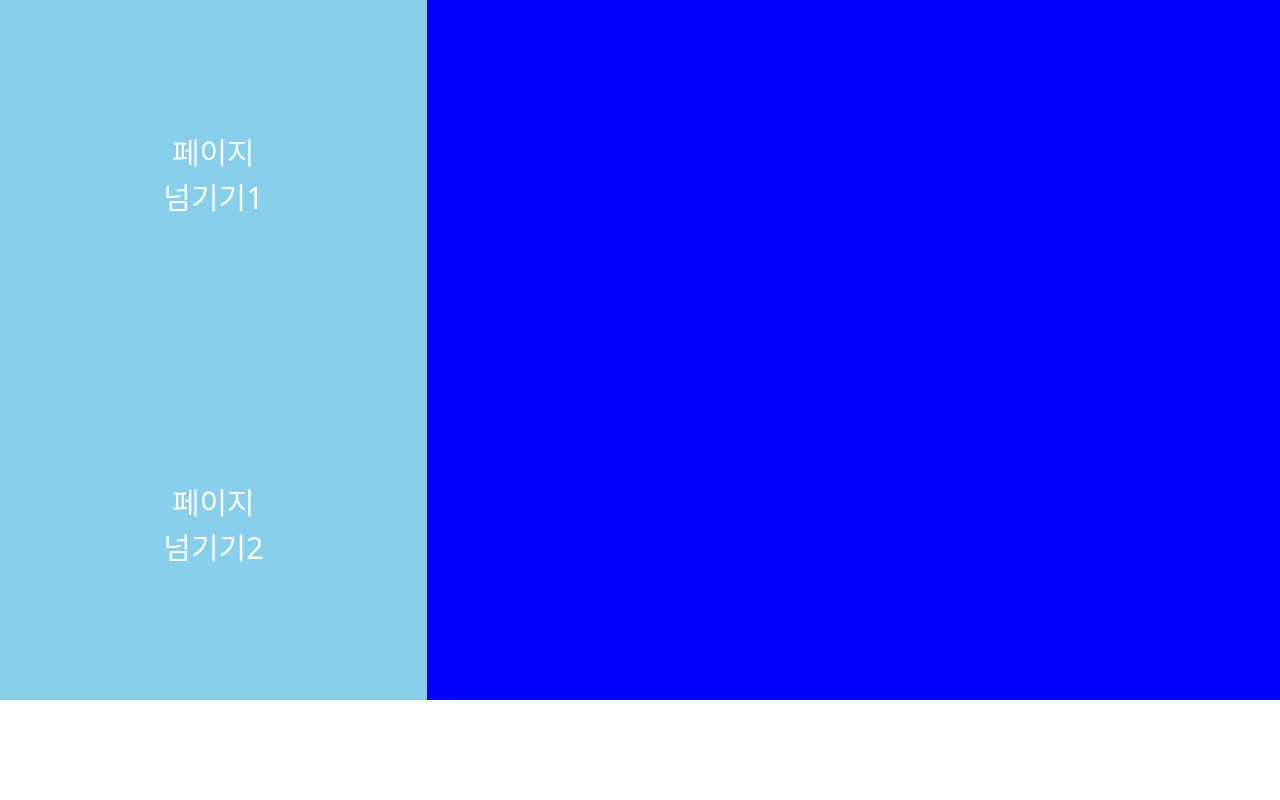
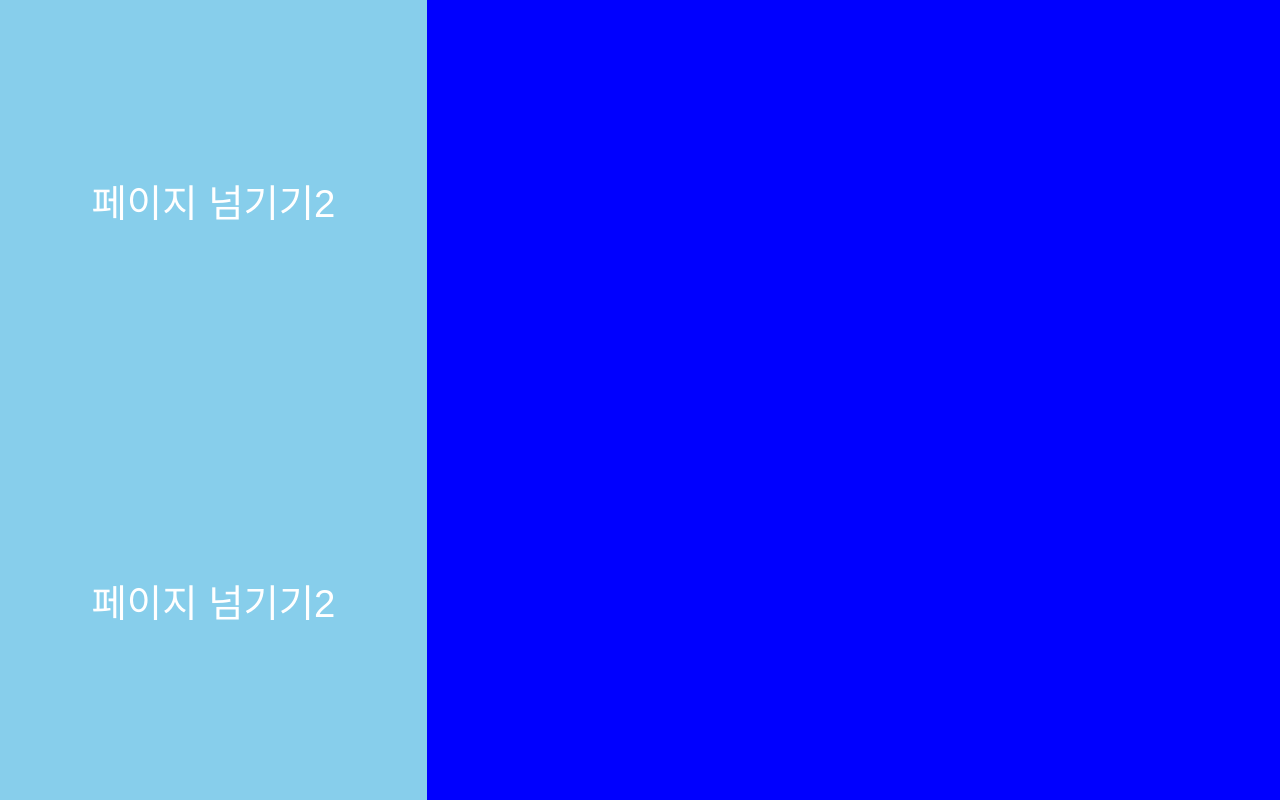
Before and after one commit to yeodonghyeon1/KUPepper, a Flask app: page / in a window 1280 px wide. Run offline with Flask 3, Linux system fonts and the light colour scheme.

Commit message:
html felx panel

```diff
--- a/pepper/templates/main.html
+++ b/pepper/templates/main.html
@@ -1,64 +1,94 @@
 <!DOCTYPE html>
-<html>
+<html lang="en">
 <head>
-    <link href="https://cdn.jsdelivr.net/npm/bootstrap@5.1.0/dist/css/bootstrap.min.css" rel="stylesheet"
-    integrity="sha384-KyZXEAg3QhqLMpG8r+8fhAXLRk2vvoC2f3B09zVXn8CA5QIVfZOJ3BCsw2P0p/We" crossorigin="anonymous">
 <meta charset="UTF-8">
-    <title>
-        Flask #2
-    </title>
+<meta name="viewport" content="width=device-width, initial-scale=1.0">
+<title>좌우 1:2 비율 레이아웃</title>
 <style>
-         #full {
-        /* margin: 0;
-        padding: 0;    */
+    body, html {
+        margin: 0;
+        padding: 0;
+        height: 100%;
+    }
+
+    .container {
         display: flex;
-        background-color: grey;
+        height: 100%;
     }
-    #screen_left {
+
+    .left-panel {
         flex: 1;
-        background-color: black;
-        float: left;
+        display: flex;
+        flex-direction: column;
     }
-    #screenleft-1 {
+
+    .top-panel, .bottom-panel {
         flex: 1;
         background-color: red;
+        display: flex;
+        justify-content: center;
+        align-items: center;
+        position: relative;
     }
-    #screenleft-2 {
-        flex: 1;
-        background-color: yellow;
-    }
-    #screenright {
+
+    .right-panel {
         flex: 2;
         background-color: blue;
-        float: left;
     }
+
     .my_btn {
         background-color: skyblue;
         color: white;
         border: none;
-            font-size: 30px;
-            padding: 130px 160px;
+        font-size: 3vw;
+        width: 100%;
+        height: 100%;
+        position: absolute;
+        top: 0;
+        left: 0;
     }
 </style>
 </head>
 <body>
-    <div id="full">
-        <div id="screen_left">
-            <div id="screenleft-1">
+
+<div class="container">
+    <div class="left-panel">
+        <div class="top-panel">
             <form action=" " method="POST">
-                    <button type="submit", value="Button", class='my_btn'>페이지 넘기기1</button>
+                <button type="submit" value="Button" class="my_btn">페이지 넘기기2</button>
             </form>
         </div>
-            <div id="screenleft-2">
+        <div class="bottom-panel">
             <form action=" " method="POST">
-                    <button type="submit", value="Button", class='my_btn'>페이지 넘기기2</button>
+                <button type="submit" value="Button" class="my_btn">페이지 넘기기2</button>
             </form>
         </div>
     </div>
-        <div id="screenright"></div>
+    <div class="right-panel">
+
     </div>
-    <script src="https://cdn.jsdelivr.net/npm/bootstrap@5.1.0/dist/js/bootstrap.bundle.min.js"
-    integrity="sha384-U1DAWAznBHeqEIlVSCgzq+c9gqGAJn5c/t99JyeKa9xxaYpSvHU5awsuZVVFIhvj" crossorigin="anonymous">
+</div>
+
+<script>
+    // 왼쪽 패널의 크기를 측정하여 버튼의 크기를 조정하는 함수
+    function adjustButtonSize() {
+        var panels = document.querySelectorAll('.top-panel, .bottom-panel');
+        var buttons = document.querySelectorAll('.my_btn');
+
+        panels.forEach(function(panel, index) {
+            var button = buttons[index];
+            var panelWidth = panel.offsetWidth;
+            var panelHeight = panel.offsetHeight;
+
+            button.style.width = panelWidth + 'px';
+            button.style.height = panelHeight + 'px';
+        });
+    }
+
+    // 페이지 로드시 및 창 크기 변경시 버튼 크기 조정
+    window.addEventListener('load', adjustButtonSize);
+    window.addEventListener('resize', adjustButtonSize);
 </script>
+
 </body>
 </html>
```
Lines whose indentation alone changed are shown as unchanged.
